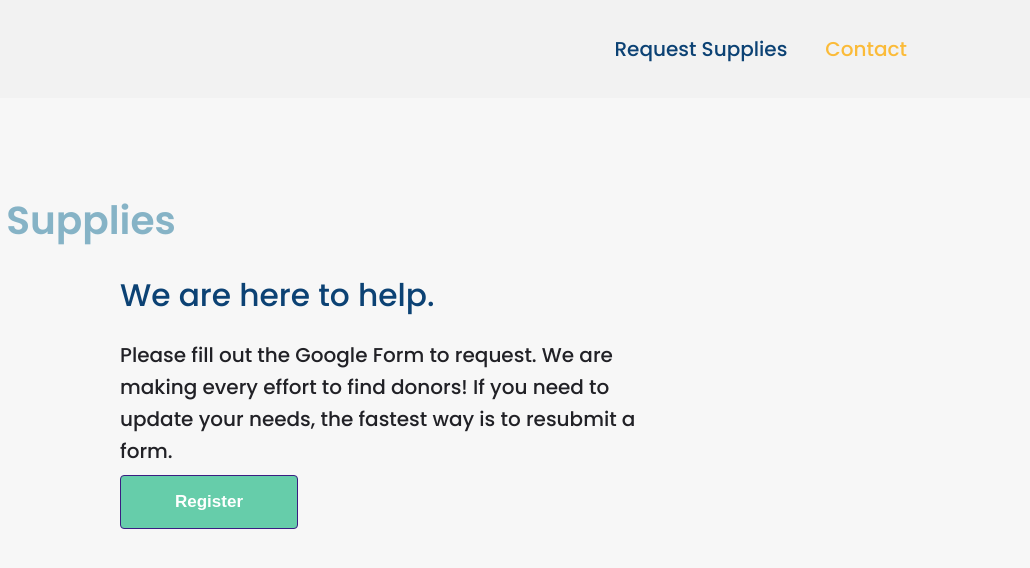
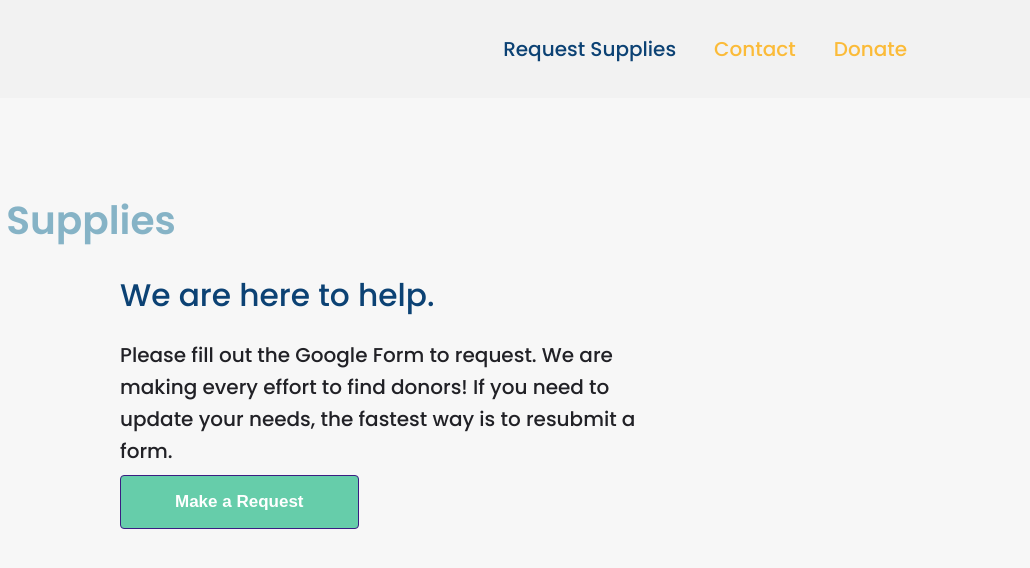
Before and after one commit to gractang/menlo-community-outreach, a plain HTML site: page request.html in a window 1280 px wide. Shown: the full height of the page, 250-1280 px from the left. Drawn offline with Linux system fonts and the light colour scheme.

Commit message:
removed registration button from home page and updated other bars to include donate

```diff
--- a/request.html
+++ b/request.html
@@ -38,6 +38,7 @@
             <ul class="nav navbar-nav menu_nav justify-content-end">
               <li class="nav-item active"><a class="nav-link" href="request.html">Request Supplies</a></li>
               <li class="nav-item"><a class="nav-link" href="contact.html">Contact</a></li>
+              <li class="nav-item"><a class="nav-link" href="donate.html">Donate</a></li>
             </ul>
           </div>
         </div>
@@ -60,7 +61,7 @@
               to find donors! If you need to update your needs, the fastest
               way is to resubmit a form.
             </p>
-            <a class="button button-header" style="margin-top: 8px" href="https://docs.google.com/forms/d/e/1FAIpQLSf2AJrIHw3yXHYxQJJRPMWHQqtUnM2tPvZe3kZ2AnGZXUfHCw/viewform">Register</a>
+            <a class="button button-header" style="margin-top: 8px" href="https://docs.google.com/forms/d/e/1FAIpQLSf2AJrIHw3yXHYxQJJRPMWHQqtUnM2tPvZe3kZ2AnGZXUfHCw/viewform">Make a Request</a>
           </div>
         </div>
       </div>
```
Also changed, not shown: eastbay.html (+1 -0 lines), index.html (+1 -2 lines), peninsula.html (+1 -0 lines), sanfrancisco.html (+1 -0 lines), southbay.html (+1 -0 lines).
